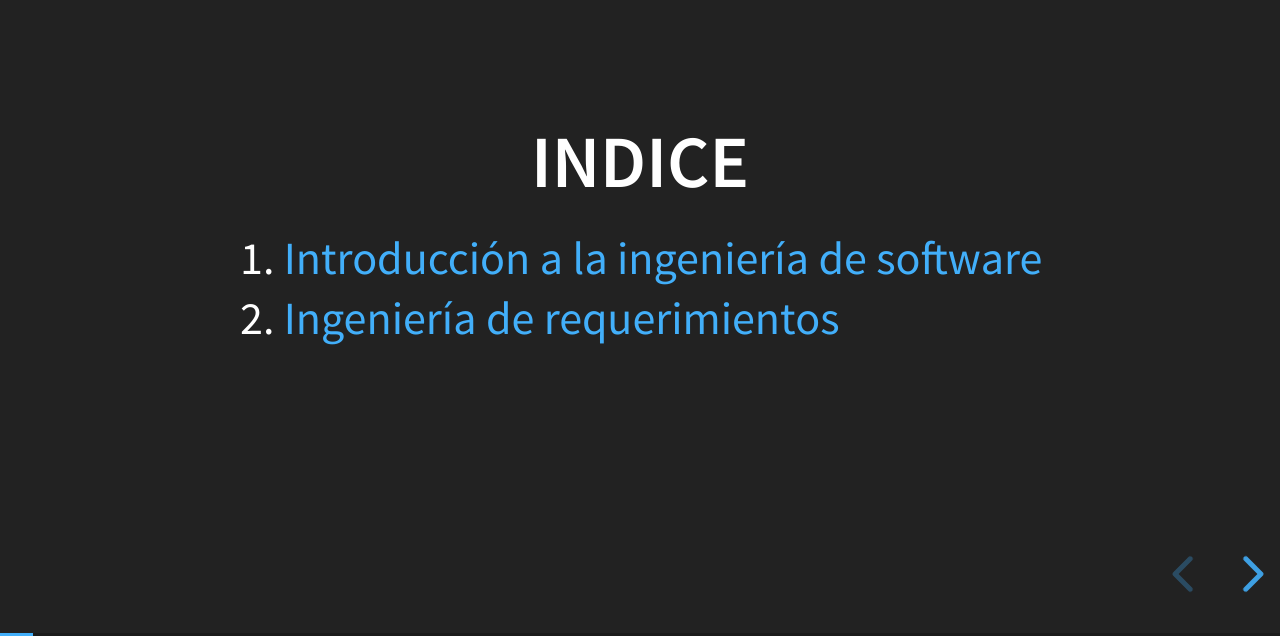
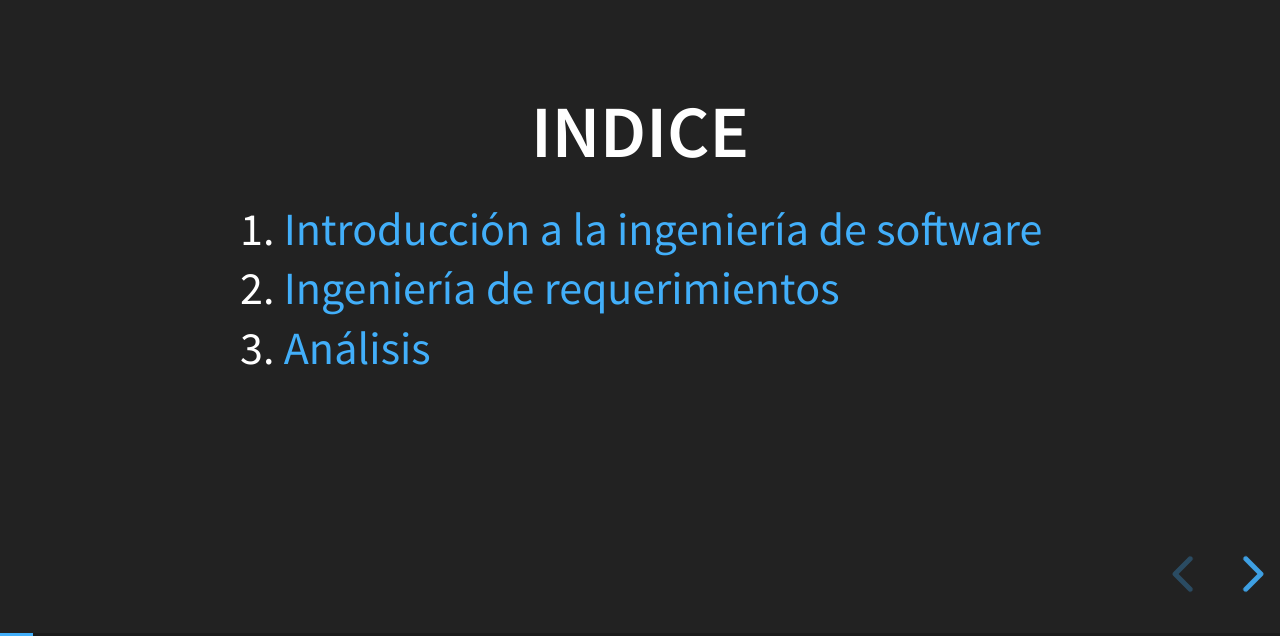
Before and after one commit to santiagomoreno/presentations, a website: page Anima/ada/index.html in a window 1280 px wide. Both pictures are taken after a click on the button "next slide". Shown: the part 164-800 px from the top of the page. Drawn offline with Linux system fonts and the light colour scheme.

Commit message:
Análisis al indice

```diff
--- a/Anima/ada/index.html
+++ b/Anima/ada/index.html
@@ -38,6 +38,7 @@
           <ol>
             <li><a href="#/2">Introducción a la ingeniería de software</a></li>
             <li><a href="#/3">Ingeniería de requerimientos</a></li>
+            <li><a href="#/4">Análisis</a></li>
           </ol>
         </section>
 
```
